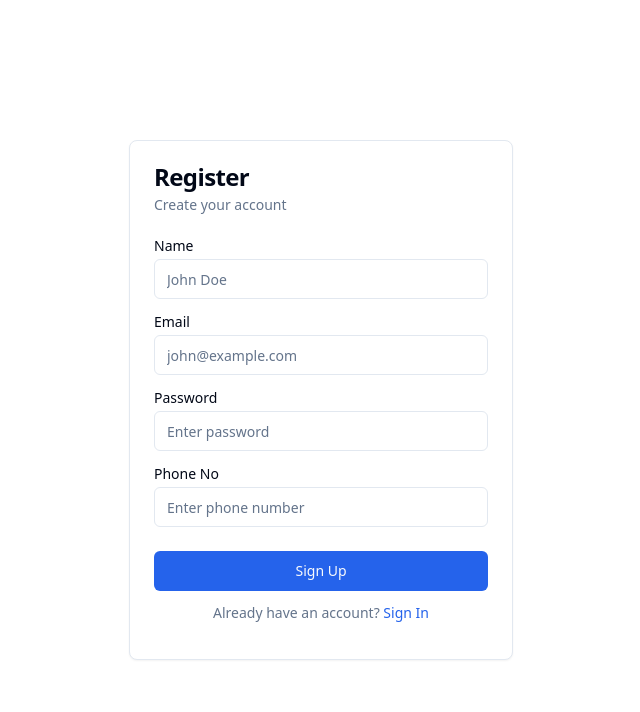
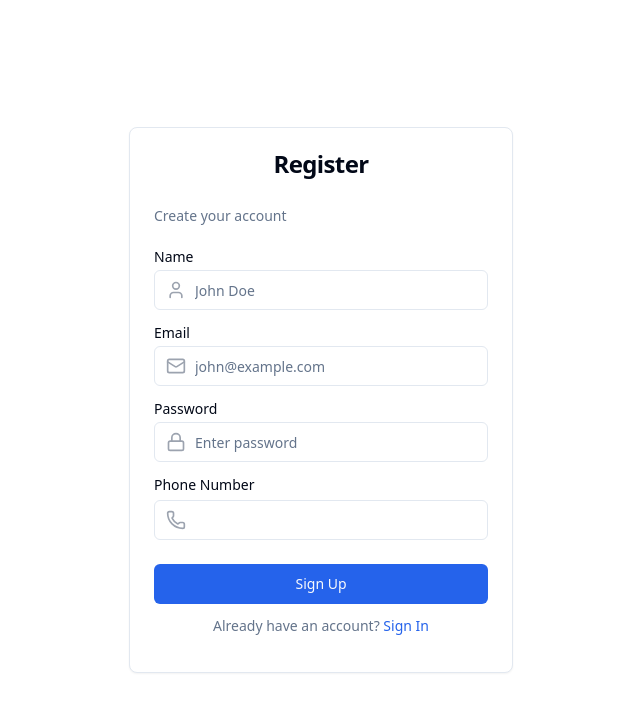
Before and after one commit to amitkumar013/E-Commerce, a React (Vite) app in the folder client/: page /auth/register in a window 1280 px wide. Shown: the top 712 px of the page, without its empty margins (319-959 px from the left). Built offline with nearby package versions, Linux system fonts and the light colour scheme.

Commit message:
improve ui design

```diff
--- a/client/src/pages/LoginPage.tsx
+++ b/client/src/pages/LoginPage.tsx
@@ -15,7 +15,7 @@ import { Alert, AlertDescription } from "@/components/ui/alert";
 import axios from "axios";
 import { useAuth } from "@/context/authContext";
 import toast from "react-hot-toast";
-import { Loader2 } from "lucide-react";
+import { CheckCircle, XCircle, Mail, Lock, Loader2 } from "lucide-react";
 
 export default function LoginPage() {
   const [email, setEmail] = useState("");
@@ -23,8 +23,9 @@ export default function LoginPage() {
   const [isLoading, setIsLoading] = useState(false);
   const [error] = useState("");
   const { setAuth } = useAuth();
-
   const navigate = useNavigate();
+  const isValidEmail = /^[^\s@]+@[^\s@]+\.[^\s@]+$/.test(email);
+  const isValidPassword = password.length >= 6;
 
   const handleLoginSubmit = async (e: React.FormEvent) => {
     e.preventDefault();
@@ -55,7 +56,7 @@ export default function LoginPage() {
     <div className="flex items-center justify-center min-h-screen">
       <Card className="w-full max-w-sm mx-auto">
         <CardHeader>
-          <CardTitle>Login</CardTitle>
+          <CardTitle className="mb-6 flex items-center justify-center">Login</CardTitle>
           <CardDescription>
             Enter your credentials to access your account.
           </CardDescription>
@@ -63,28 +64,52 @@ export default function LoginPage() {
         <form onSubmit={handleLoginSubmit}>
           <CardContent>
             <div className="grid w-full items-center gap-4">
+              {/* Email Field */}
               <div className="flex flex-col space-y-1.5">
                 <Label htmlFor="email">Email</Label>
+                <div className="relative">
+                  <Mail className="absolute left-3 top-1/2 transform -translate-y-1/2 text-gray-400 h-5 w-5" />
+                  {email.length > 0 &&
+                    (isValidEmail ? (
+                      <CheckCircle className="absolute right-3 top-1/2 transform -translate-y-1/2 text-green-500 h-5 w-5" />
+                    ) : (
+                      <XCircle className="absolute right-3 top-1/2 transform -translate-y-1/2 text-red-500 h-5 w-5" />
+                    ))}
                   <Input
                     id="email"
                     type="email"
-                  placeholder="name@example.com"
+                    placeholder="john@example.com"
                     value={email}
                     onChange={(e) => setEmail(e.target.value)}
                     required
                     autoComplete="email"
+                    className="pl-10 pr-10"
                   />
                 </div>
+              </div>
+
+              {/* Password Field */}
               <div className="flex flex-col space-y-1.5">
                 <Label htmlFor="password">Password</Label>
+                <div className="relative">
+                  <Lock className="absolute left-3 top-1/2 transform -translate-y-1/2 text-gray-400 h-5 w-5" />
+                  {password.length > 0 &&
+                    (isValidPassword ? (
+                      <CheckCircle className="absolute right-3 top-1/2 transform -translate-y-1/2 text-green-500 h-5 w-5" />
+                    ) : (
+                      <XCircle className="absolute right-3 top-1/2 transform -translate-y-1/2 text-red-500 h-5 w-5" />
+                    ))}
                   <Input
                     id="password"
+                    placeholder="Enter password"
                     type="password"
                     value={password}
                     onChange={(e) => setPassword(e.target.value)}
                     required
                     autoComplete="current-password"
+                    className="pl-10 pr-10"
                   />
+                </div>
               </div>
             </div>
           </CardContent>
--- a/client/src/pages/RegisterPage.tsx
+++ b/client/src/pages/RegisterPage.tsx
@@ -15,20 +15,26 @@ import { Alert, AlertDescription } from "@/components/ui/alert";
 import axios from "axios";
 import { useAuth } from "@/context/authContext";
 import toast from "react-hot-toast";
+import { Phone, CheckCircle, XCircle, Mail, Lock, User, Loader2 } from "lucide-react";
 
 export default function RegisterPage() {
   const [userName, setName] = useState("");
   const [email, setEmail] = useState("");
   const [password, setPassword] = useState("");
   const [phone, setPhone] = useState("");
-    const [error] = useState("");
+  const [error,] = useState("");
   const { auth, setAuth } = useAuth();
   const [role, setRole] = useState("user");
+  const [isLoading, setIsLoading] = useState(false);
+  const isValidPhone = /^[6-9]\d{9}$/.test(phone);
+  const isValidEmail = /^[^\s@]+@[^\s@]+\.[^\s@]+$/.test(email);
+  const isValidPassword = password.length >= 6;
 
   const navigate = useNavigate();
 
   const handleRegisterSubmit = async (e: React.FormEvent) => {
     e.preventDefault();
+    setIsLoading(true);
     try {
       const URI = import.meta.env.VITE_BACKEND_URL;
       const res = await axios.post(`${URI}/api/v1/users/register`, {
@@ -45,7 +51,7 @@ export default function RegisterPage() {
           token: res.data.accessToken,
         });
         localStorage.setItem("auth", JSON.stringify(res.data));
-        toast.success(res.data.message)
+        toast.success(res.data.message);
         navigate("/auth/login");
         setName("");
         setEmail("");
@@ -63,7 +69,7 @@ export default function RegisterPage() {
     <div className="flex items-center justify-center min-h-screen">
       <Card className="w-full max-w-sm mx-auto">
         <CardHeader>
-          <CardTitle>Register</CardTitle>
+          <CardTitle className="mb-6 flex items-center justify-center">Register</CardTitle>
           <CardDescription>Create your account</CardDescription>
         </CardHeader>
         <form onSubmit={handleRegisterSubmit}>
@@ -71,6 +77,8 @@ export default function RegisterPage() {
             <div className="grid w-full items-center gap-4">
               <div className="flex flex-col space-y-1.5">
                 <Label htmlFor="name">Name</Label>
+                <div className="relative">
+                  <User className="absolute left-3 top-1/2 transform -translate-y-1/2 text-gray-400 h-5 w-5" />
                   <Input
                     id="name"
                     placeholder="John Doe"
@@ -78,53 +86,102 @@ export default function RegisterPage() {
                     onChange={(e) => setName(e.target.value)}
                     required
                     autoComplete="name"
+                    className="pl-10"
                   />
                 </div>
+              </div>
 
+              {/* Email Field */}
               <div className="flex flex-col space-y-1.5">
                 <Label htmlFor="email">Email</Label>
+                <div className="relative">
+                  <Mail className="absolute left-3 top-1/2 transform -translate-y-1/2 text-gray-400 h-5 w-5" />
+                  {email.length > 0 &&
+                    (isValidEmail ? (
+                      <CheckCircle className="absolute right-3 top-1/2 transform -translate-y-1/2 text-green-500 h-5 w-5" />
+                    ) : (
+                      <XCircle className="absolute right-3 top-1/2 transform -translate-y-1/2 text-red-500 h-5 w-5" />
+                    ))}
                   <Input
                     id="email"
                     type="email"
                     placeholder="john@example.com"
                     value={email}
-                  onChange={(e: React.ChangeEvent<HTMLInputElement>) => setEmail(e.target.value)}
+                    onChange={(e) => setEmail(e.target.value)}
                     required
                     autoComplete="email"
+                    className="pl-10 pr-10"
                   />
                 </div>
+              </div>
 
+              {/* Password Field */}
               <div className="flex flex-col space-y-1.5">
                 <Label htmlFor="password">Password</Label>
+                <div className="relative">
+                  <Lock className="absolute left-3 top-1/2 transform -translate-y-1/2 text-gray-400 h-5 w-5" />
+                  {password.length > 0 &&
+                    (isValidPassword ? (
+                      <CheckCircle className="absolute right-3 top-1/2 transform -translate-y-1/2 text-green-500 h-5 w-5" />
+                    ) : (
+                      <XCircle className="absolute right-3 top-1/2 transform -translate-y-1/2 text-red-500 h-5 w-5" />
+                    ))}
                   <Input
                     id="password"
                     placeholder="Enter password"
                     type="password"
                     value={password}
-                  onChange={(e: React.ChangeEvent<HTMLInputElement>) => setPassword(e.target.value)}
+                    onChange={(e) => setPassword(e.target.value)}
                     required
                     autoComplete="current-password"
+                    className="pl-10 pr-10"
                   />
                 </div>
+              </div>
 
-              <div className="flex flex-col space-y-1.5">
-                <Label htmlFor="password">Phone No</Label>
+              {/* Phone Field */}
+              <div className="space-y-2">
+                <Label htmlFor="phone" className="flex items-center gap-2">
+                  Phone Number
+                </Label>
+                <div className="relative">
+                  {/* Left-side phone icon */}
+                  <Phone className="absolute left-3 top-1/2 transform -translate-y-1/2 text-gray-400 h-5 w-5" />
+
+                  {/* Right-side validation icon */}
+                  {phone.length > 0 &&
+                    (isValidPhone ? (
+                      <CheckCircle className="absolute right-3 top-1/2 transform -translate-y-1/2 text-green-500 h-5 w-5" />
+                    ) : (
+                      <XCircle className="absolute right-3 top-1/2 transform -translate-y-1/2 text-red-500 h-5 w-5" />
+                    ))}
+
                   <Input
                     id="phone"
-                  placeholder="Enter phone number"
+                    name="phone"
                     type="tel"
+                    required
+                    pattern="[6-9]{1}[0-9]{9}"
+                    minLength={10}
+                    maxLength={10}
                     value={phone}
-                  onChange={(e: React.ChangeEvent<HTMLInputElement>) => setPhone(e.target.value)}
-                  required
-                  autoComplete="current-password"
+                    onChange={(e) => setPhone(e.target.value)}
+                    className="pl-10 pr-10"
                   />
+                </div>
               </div>
             </div>
           </CardContent>
 
           <CardFooter className="flex flex-col">
-            <Button className="w-full" type="submit">
-              Sign Up
+            <Button className="w-full"
+            type="submit"
+            disabled={isLoading}
+          >
+            {isLoading && (
+              <Loader2 className="mr-2 h-4 w-4 animate-spin" />
+            )}
+            {isLoading ? "Registering..." : "Sign Up"}
           </Button>
             {error && (
               <Alert variant="destructive" className="mt-4">
```
Also changed, not shown: 1 other file (tests, documents, lock files or other folders). Lines whose indentation alone changed are shown as unchanged.
